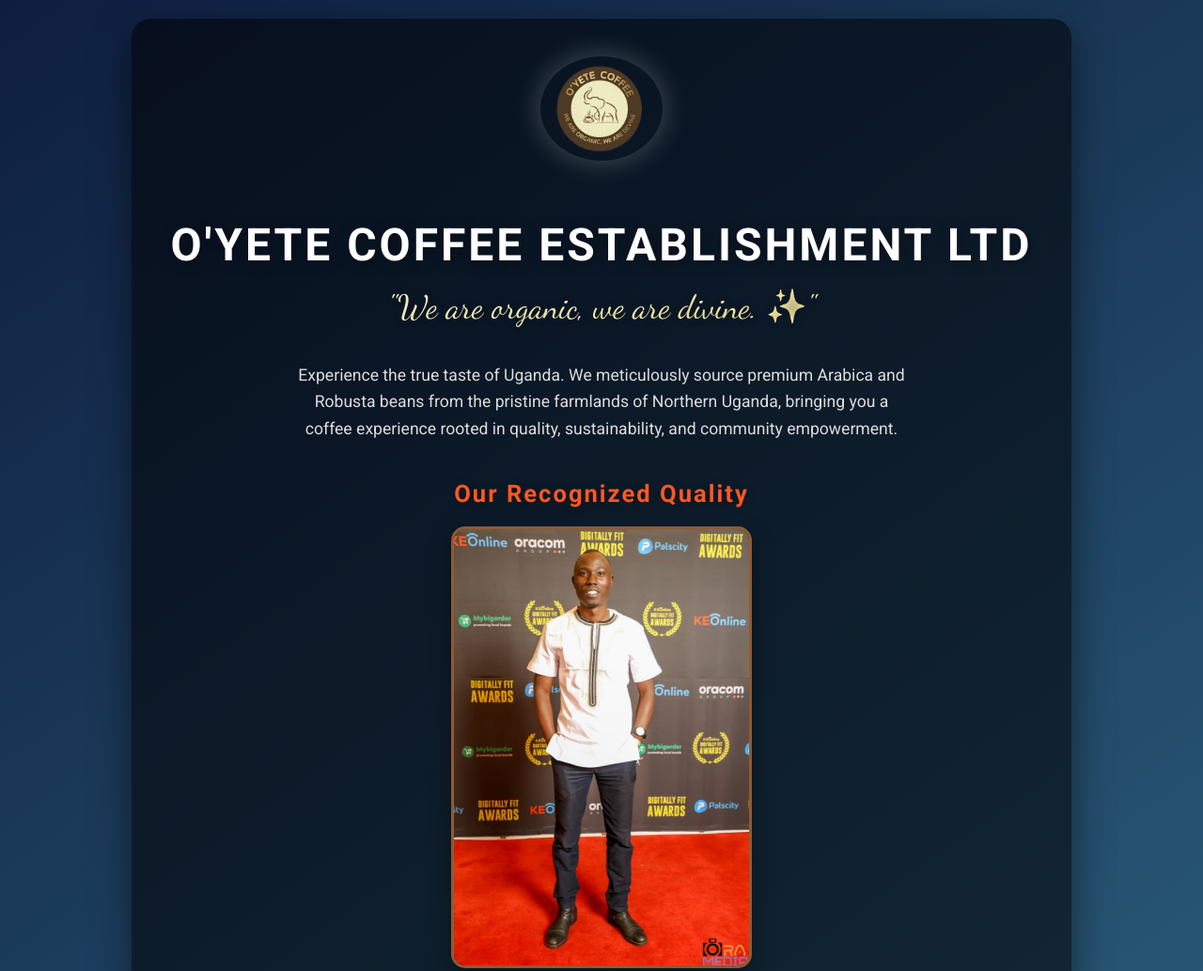
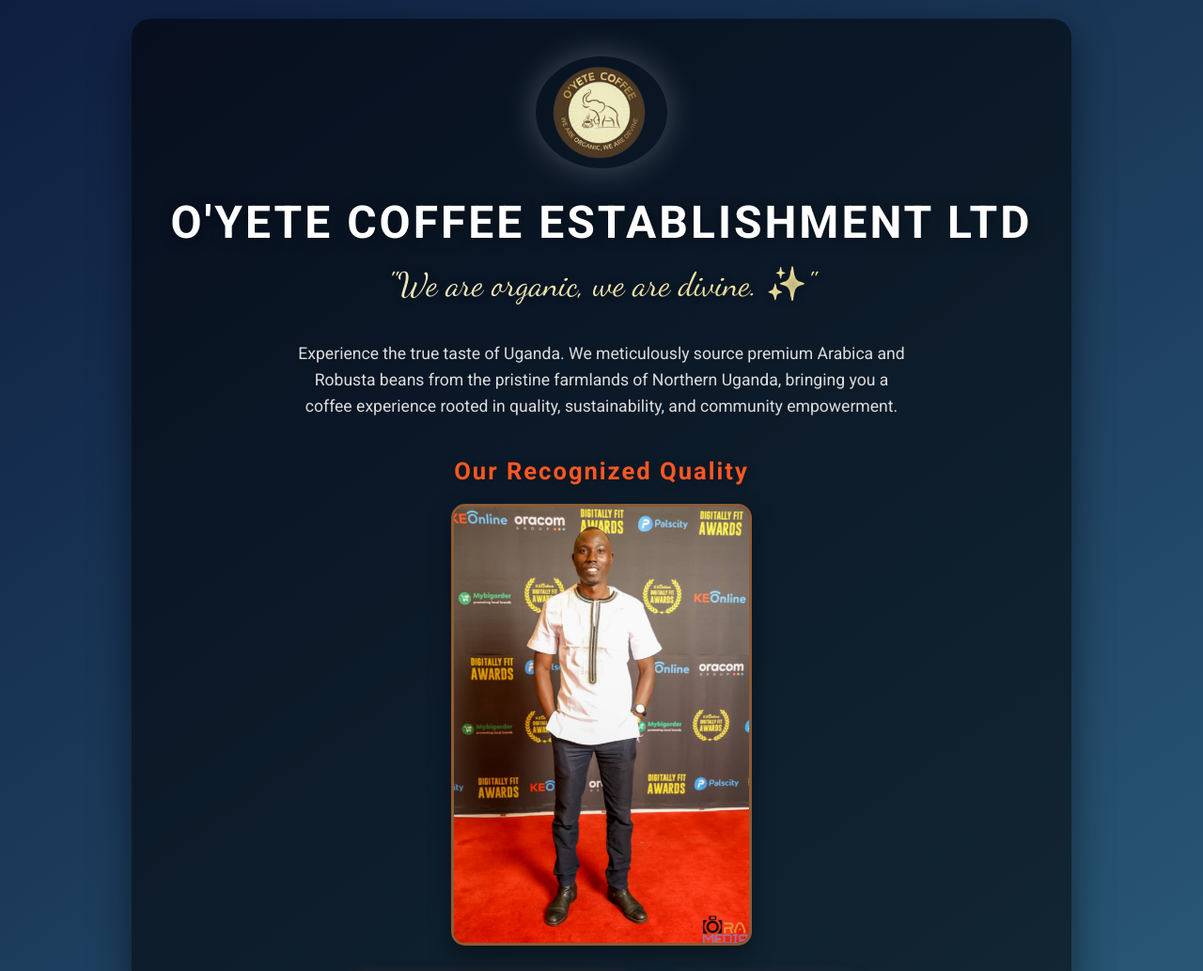
Before and after one commit to Bilboard-12/O-YETE-COFFEE, a plain HTML site: page index.html in a window 1280 px wide. Shown: the top 1033 px of the page at 94% size. Drawn offline with Linux system fonts and the light colour scheme.

Commit message:
Update index.html

```diff
--- a/index.html
+++ b/index.html
@@ -4,9 +4,24 @@
 <meta charset="UTF-8">
 <meta name="viewport" content="width=device-width, initial-scale=1.0">
 <title>Welcome to O'YETE Coffee</title>
+
+<!-- Google Fonts -->
 <link rel="preconnect" href="https://fonts.googleapis.com">
 <link rel="preconnect" href="https://fonts.gstatic.com" crossorigin>
 <link href="https://fonts.googleapis.com/css2?family=Roboto:wght@400;700&family=Dancing+Script:wght@400;700&display=swap" rel="stylesheet">
+
+<!-- Open Graph / Social Preview -->
+<meta property="og:title" content="O'YETE Coffee Establishment Ltd">
+<meta property="og:description" content="Experience premium organic coffee from Northern Uganda.">
+<meta property="og:image" content="https://bilboard-12.github.io/O-YETE-COFFEE/logo.png">
+<meta property="og:url" content="https://bilboard-12.github.io/O-YETE-COFFEE/">
+<meta property="og:type" content="website">
+
+<meta name="twitter:card" content="summary_large_image">
+<meta name="twitter:title" content="O'YETE Coffee Establishment Ltd">
+<meta name="twitter:description" content="Experience premium organic coffee from Northern Uganda.">
+<meta name="twitter:image" content="https://bilboard-12.github.io/O-YETE-COFFEE/logo.png">
+
 <style>
 :root {
     --primary-color: #8c5b36;
@@ -20,12 +35,12 @@
 
 * {
     box-sizing: border-box;
+    margin: 0;
+    padding: 0;
 }
 
 body {
     font-family: 'Roboto', sans-serif;
-    margin: 0;
-    padding: 0;
     background: linear-gradient(145deg, var(--background-dark), var(--background-light));
     color: var(--text-light);
     min-height: 100vh;
@@ -52,15 +67,15 @@ body {
 }
 
 .logo {
-    width: 130px;
+    width: 140px;
     height: auto;
     border-radius: 50%;
-    box-shadow: 0 0 30px rgba(255,255,255,0.25);
+    box-shadow: 0 0 35px rgba(255,255,255,0.25);
     margin-bottom: 25px;
     transition: transform 0.3s ease;
 }
 .logo:hover {
-    transform: scale(1.05);
+    transform: scale(1.08);
 }
 
 h1 {
@@ -149,6 +164,7 @@ p {
     box-shadow: 0 10px 30px rgba(140,91,54,0.7);
 }
 
+/* Mobile Responsiveness */
 @media (max-width: 768px) {
     h1 { font-size: 2.5em; }
     .slogan { font-size: 1.9em; }
```
